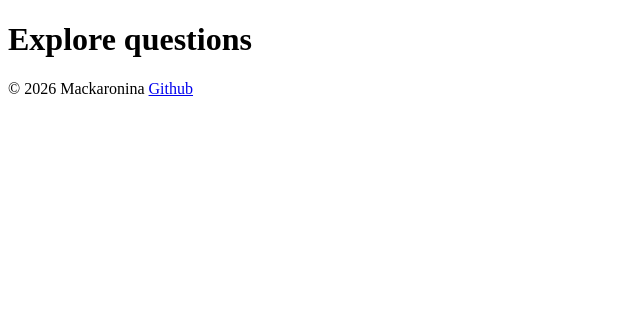
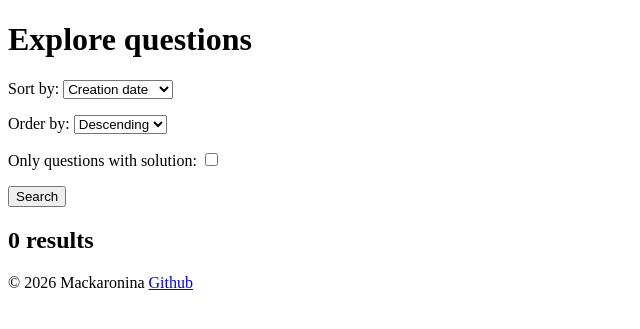
Before and after one commit to mackaronina/Ask-Anywhere, a Django app: page /questions/ in a window 1280 px wide. Shown: the part 26-355 px from the top of the page, without its empty margins (0-640 px from the left). Run offline with Django 5.2, Linux system fonts and the light colour scheme; data that the repository does not hold is empty.

Commit message:
Added sorting and pagination to questions index page

```diff
--- a/questions_answers/forms.py
+++ b/questions_answers/forms.py
@@ -32,3 +32,18 @@ class CreateUpdateAnswerForm(forms.ModelForm):
 
 class MarkAnswerForm(forms.Form):
     is_solution = forms.BooleanField(widget=forms.HiddenInput(), required=False)
+
+
+class SearchQuestionsForm(forms.Form):
+    SORT_CHOICES = [
+        ('date', 'Creation date'),
+        ('answers', 'Answers count'),
+        ('rating', 'Rating')
+    ]
+    ORDER_CHOICES = [
+        ('desc', 'Descending'),
+        ('asc', 'Ascending')
+    ]
+    sort_by = forms.ChoiceField(label='Sort by', choices=SORT_CHOICES, widget=forms.Select(), required=False)
+    order_by = forms.ChoiceField(label='Order by', choices=ORDER_CHOICES, widget=forms.Select(), required=False)
+    has_solution = forms.BooleanField(label='Only questions with solution', required=False)
--- /dev/null
+++ b/questions_answers/templates/questions_answers/pagination_block.html
@@ -0,0 +1,27 @@
+{% if page_obj.has_other_pages %}
+    <nav>
+        <ul>
+            {% if page_obj.has_previous %}
+                <li>
+                    <a href="?page={{ page_obj.previous_page_number }}">&lt;</a>
+                </li>
+            {% endif %}
+
+            {% for p in paginator.page_range %}
+                {% if page_obj.number == p %}
+                    <li>{{ p }}</li>
+                {% elif p >= page_obj.number|add:-2 and p <= page_obj.number|add:2 %}
+                    <li>
+                        <a href="?page={{ p }}">{{ p }}</a>
+                    </li>
+                {% endif %}
+            {% endfor %}
+
+            {% if page_obj.has_next %}
+                <li>
+                    <a href="?page={{ page_obj.next_page_number }}">&gt;</a>
+                </li>
+            {% endif %}
+        </ul>
+    </nav>
+{% endif %}
--- a/questions_answers/templates/questions_answers/questions_index.html
+++ b/questions_answers/templates/questions_answers/questions_index.html
@@ -1,8 +1,15 @@
 {% extends 'base.html' %}
+{% load pagination %}
 {% load questions_tags %}
 {% block content %}
     <h1>Explore questions</h1>
+    <form action="" method="get">
+        {{ form.as_p }}
+        <button type="submit">Search</button>
+    </form>
+    <h2>{{ questions|length }} results</h2>
     {% for question in questions %}
         {% question_card question %} <br>
     {% endfor %}
+    {% pagination_block paginator page_obj %}
 {% endblock %}
--- /dev/null
+++ b/questions_answers/templatetags/pagination.py
@@ -0,0 +1,8 @@
+from django import template
+
+register = template.Library()
+
+
+@register.inclusion_tag('questions_answers/pagination_block.html')
+def pagination_block(paginator, page_obj):
+    return {'paginator': paginator, 'page_obj': page_obj}
--- a/questions_answers/views.py
+++ b/questions_answers/views.py
@@ -1,11 +1,13 @@
 from django.contrib.auth.mixins import LoginRequiredMixin
 from django.core.exceptions import ValidationError, PermissionDenied
+from django.db.models import Count, Q
 from django.shortcuts import redirect, get_object_or_404
 from django.urls import reverse_lazy, reverse
 from django.views import View
 from django.views.generic import ListView, DetailView, CreateView, DeleteView, UpdateView, RedirectView
 
-from questions_answers.forms import CreateUpdateQuestionForm, CreateUpdateAnswerForm, MarkAnswerForm
+from questions_answers.forms import CreateUpdateQuestionForm, CreateUpdateAnswerForm, MarkAnswerForm, \
+    SearchQuestionsForm
 from questions_answers.models import Question, Answer
 
 
@@ -26,9 +28,33 @@ class QuestionsIndex(ListView):
     model = Question
     template_name = 'questions_answers/questions_index.html'
     context_object_name = 'questions'
+    paginate_by = 10
+
+    def get_context_data(self, **kwargs):
+        context = super().get_context_data(**kwargs)
+        context['form'] = SearchQuestionsForm(self.request.GET)
+        return context
 
     def get_queryset(self):
-        return Question.objects.order_by('-created_at').all()
+        query = Question.objects.annotate(
+            answers_count=Count('answers'),
+            rating=Count('votes', filter=Q(votes__is_positive=True)) -
+                   Count('votes', filter=Q(votes__is_positive=False))
+        )
+        form = SearchQuestionsForm(self.request.GET)
+        if form.is_valid():
+            sort_by = form.cleaned_data['sort_by'] or 'date'
+            order_by = form.cleaned_data['order_by'] or 'desc'
+            has_solution = form.cleaned_data['has_solution']
+            if sort_by == 'date':
+                query = query.order_by('-created_at') if order_by == 'desc' else query.order_by('created_at')
+            elif sort_by == 'answers':
+                query = query.order_by('-answers_count') if order_by == 'desc' else query.order_by('answers_count')
+            elif sort_by == 'rating':
+                query = query.order_by('-rating') if order_by == 'desc' else query.order_by('rating')
+            if has_solution:
+                query = query.filter(answers__is_solution=True).distinct()
+        return query.all()
 
 
 class QuestionDetail(DetailView):
```
